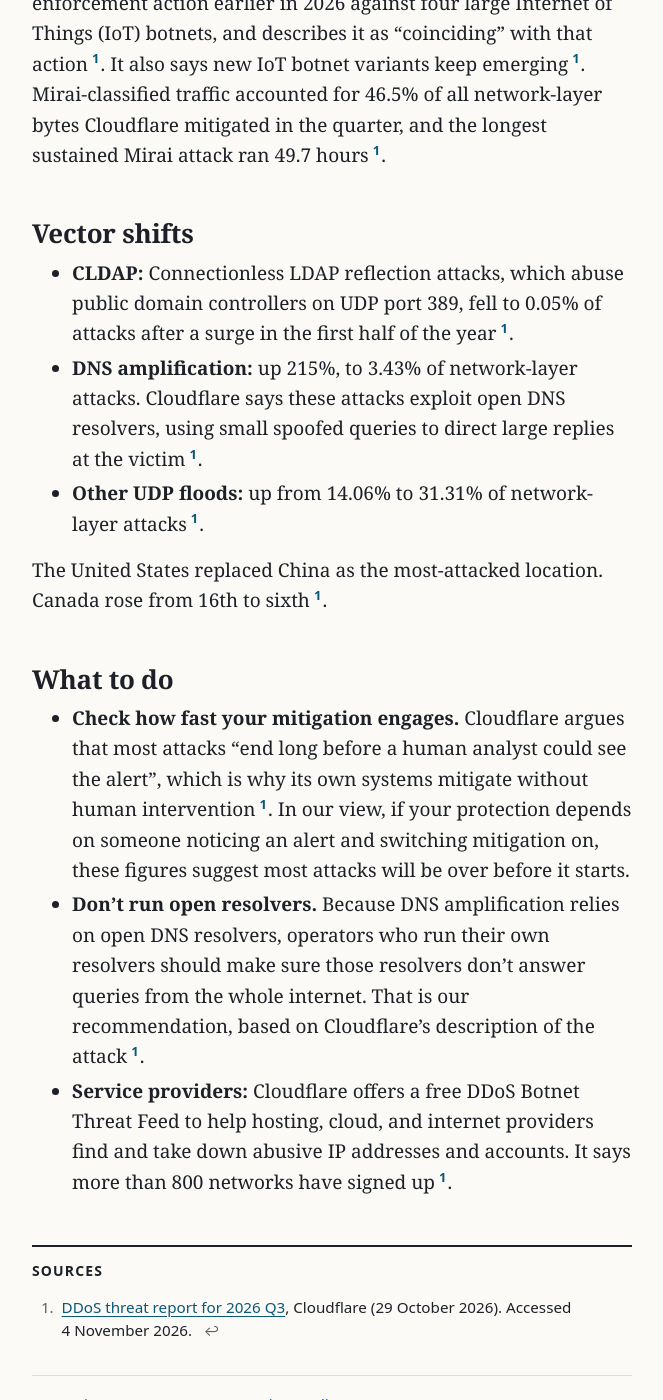
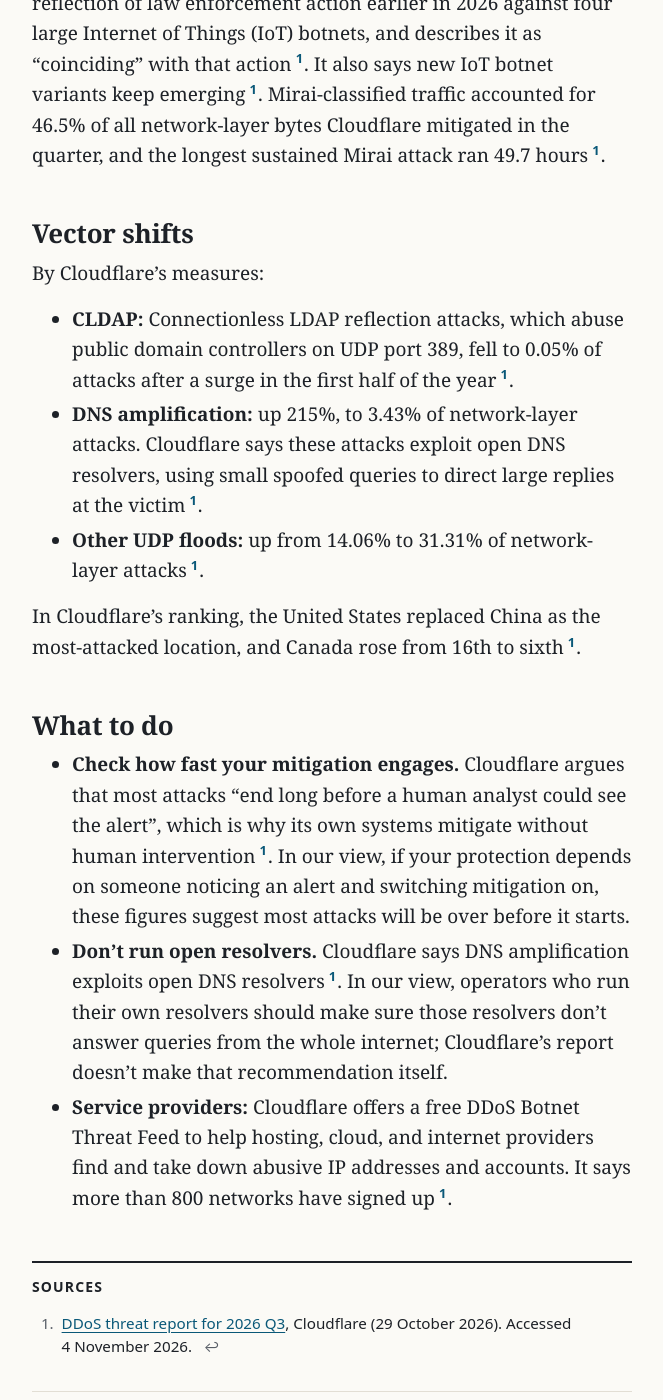
Before and after one commit to northwind-press/northwind-press.github.io, a Jekyll site: the page built from _posts/2026-11-04-cloudflare-ddos-report-2026-q3.md, in a window 1280 px wide and 1400 px high, scrolled down 1321 px. Shown: the whole window, without its empty margins (308-971 px from the left). Built offline with Jekyll 4.4.1, drawn with Linux system fonts in a browser that asks for light colours; some of the changed text lies outside the part shown.

Commit message:
Cloudflare Q3 DDoS: attribute every figure to Cloudflare; our takeaways only in What to do (editor note)
Co-Authored-By: Claude Opus 5.5 <noreply@anthropic.com>

```diff
--- a/_posts/2026-11-04-cloudflare-ddos-report-2026-q3.md
+++ b/_posts/2026-11-04-cloudflare-ddos-report-2026-q3.md
@@ -1,7 +1,7 @@
 ---
 title: "Cloudflare Q3 2026 DDoS report: shorter attacks, CLDAP fades, DNS amplification up 215%"
 author: "Northwind Infra & Cloud Desk"
-description: "Cloudflare says 96% of the 18.2 million network-layer attacks it mitigated in Q3 2026 ended within 10 minutes, so mitigation that waits for a human to act may arrive too late."
+description: "Cloudflare says 96% of the 18.2 million network-layer attacks it mitigated in Q3 2026 ended in under 10 minutes, and that most end before a human analyst could see the alert."
 date: 2026-11-04 08:02
 categories: [infra]
 kind: news
@@ -22,18 +22,20 @@ Cloudflare puts the network-layer count at about 8,226 attacks an hour, or one e
 
 ## Fewer giants
 
-Hyper-volumetric attacks, above 1 Tbps, fell to 251 in Q3 from 805 in Q2{% include cite.html n=1 %}. Cloudflare says the drop is "possibly" a reflection of law enforcement action earlier in 2026 against four large Internet of Things (IoT) botnets, and describes it as "coinciding" with that action{% include cite.html n=1 %}. It also says new IoT botnet variants keep emerging{% include cite.html n=1 %}. Mirai-classified traffic accounted for 46.5% of all network-layer bytes Cloudflare mitigated in the quarter, and the longest sustained Mirai attack ran 49.7 hours{% include cite.html n=1 %}.
+Cloudflare counted 251 hyper-volumetric attacks, above 1 Tbps, in Q3, down from 805 in Q2{% include cite.html n=1 %}. Cloudflare says the drop is "possibly" a reflection of law enforcement action earlier in 2026 against four large Internet of Things (IoT) botnets, and describes it as "coinciding" with that action{% include cite.html n=1 %}. It also says new IoT botnet variants keep emerging{% include cite.html n=1 %}. Mirai-classified traffic accounted for 46.5% of all network-layer bytes Cloudflare mitigated in the quarter, and the longest sustained Mirai attack ran 49.7 hours{% include cite.html n=1 %}.
 
 ## Vector shifts
+
+By Cloudflare's measures:
 
 - **CLDAP:** Connectionless LDAP reflection attacks, which abuse public domain controllers on UDP port 389, fell to 0.05% of attacks after a surge in the first half of the year{% include cite.html n=1 %}.
 - **DNS amplification:** up 215%, to 3.43% of network-layer attacks. Cloudflare says these attacks exploit open DNS resolvers, using small spoofed queries to direct large replies at the victim{% include cite.html n=1 %}.
 - **Other UDP floods:** up from 14.06% to 31.31% of network-layer attacks{% include cite.html n=1 %}.
 
-The United States replaced China as the most-attacked location. Canada rose from 16th to sixth{% include cite.html n=1 %}.
+In Cloudflare's ranking, the United States replaced China as the most-attacked location, and Canada rose from 16th to sixth{% include cite.html n=1 %}.
 
 ## What to do
 
 - **Check how fast your mitigation engages.** Cloudflare argues that most attacks "end long before a human analyst could see the alert", which is why its own systems mitigate without human intervention{% include cite.html n=1 %}. In our view, if your protection depends on someone noticing an alert and switching mitigation on, these figures suggest most attacks will be over before it starts.
-- **Don't run open resolvers.** Because DNS amplification relies on open DNS resolvers, operators who run their own resolvers should make sure those resolvers don't answer queries from the whole internet. That is our recommendation, based on Cloudflare's description of the attack{% include cite.html n=1 %}.
+- **Don't run open resolvers.** Cloudflare says DNS amplification exploits open DNS resolvers{% include cite.html n=1 %}. In our view, operators who run their own resolvers should make sure those resolvers don't answer queries from the whole internet; Cloudflare's report doesn't make that recommendation itself.
 - **Service providers:** Cloudflare offers a free DDoS Botnet Threat Feed to help hosting, cloud, and internet providers find and take down abusive IP addresses and accounts. It says more than 800 networks have signed up{% include cite.html n=1 %}.
```
